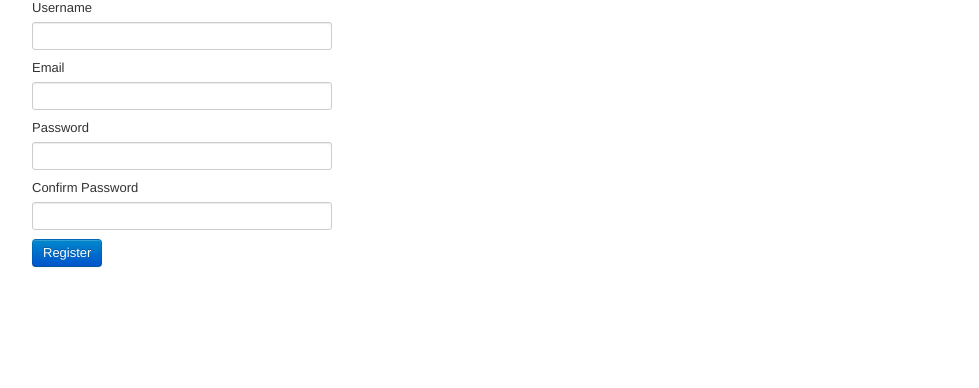
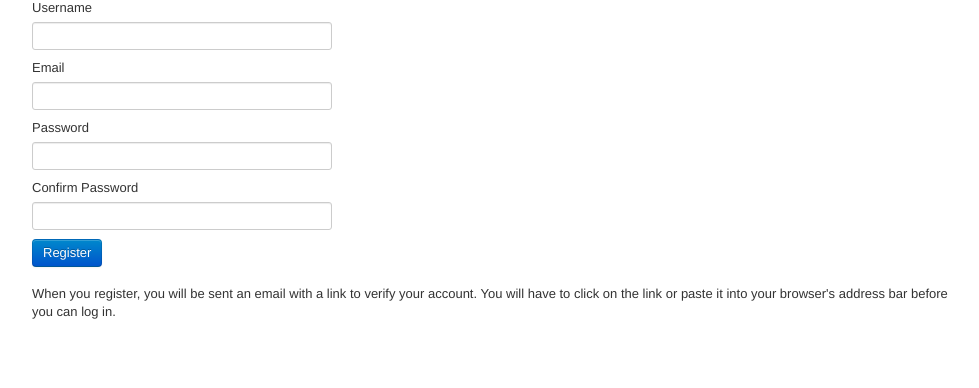
Before and after one commit to PreludeAndFugue/prelude-hmpc, a Python web app: template templates/register.html in a window 1280 px wide. Shown: the part 113-501 px from the top of the page, without its empty margins (138-1117 px from the left). Run offline with Jinja, Linux system fonts and the light colour scheme; the template is opened without the code that fills it, so the values that code supplies are empty; some libraries are stand-ins or nearby versions.

Commit message:
Registration message
Let users know they have to verify account before login

```diff
--- a/templates/register.html
+++ b/templates/register.html
@@ -42,4 +42,10 @@
         </div>
         {% endif %}
     </div>
+
+    <p>When you register, you will be sent an email with a link to verify your
+        account. You will have to click on the link or paste it into your
+        browser's address bar before you can log in.
+    </p>
+
 {% endblock %}
```
